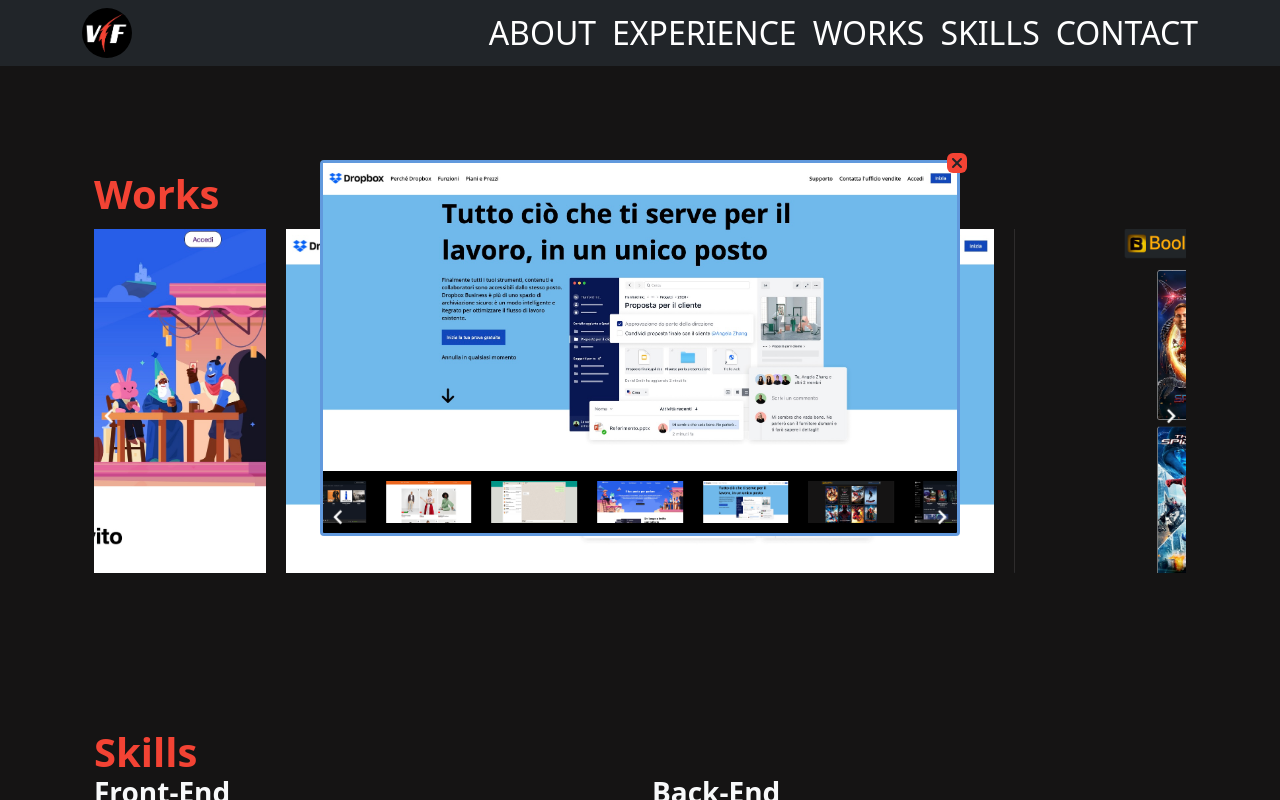
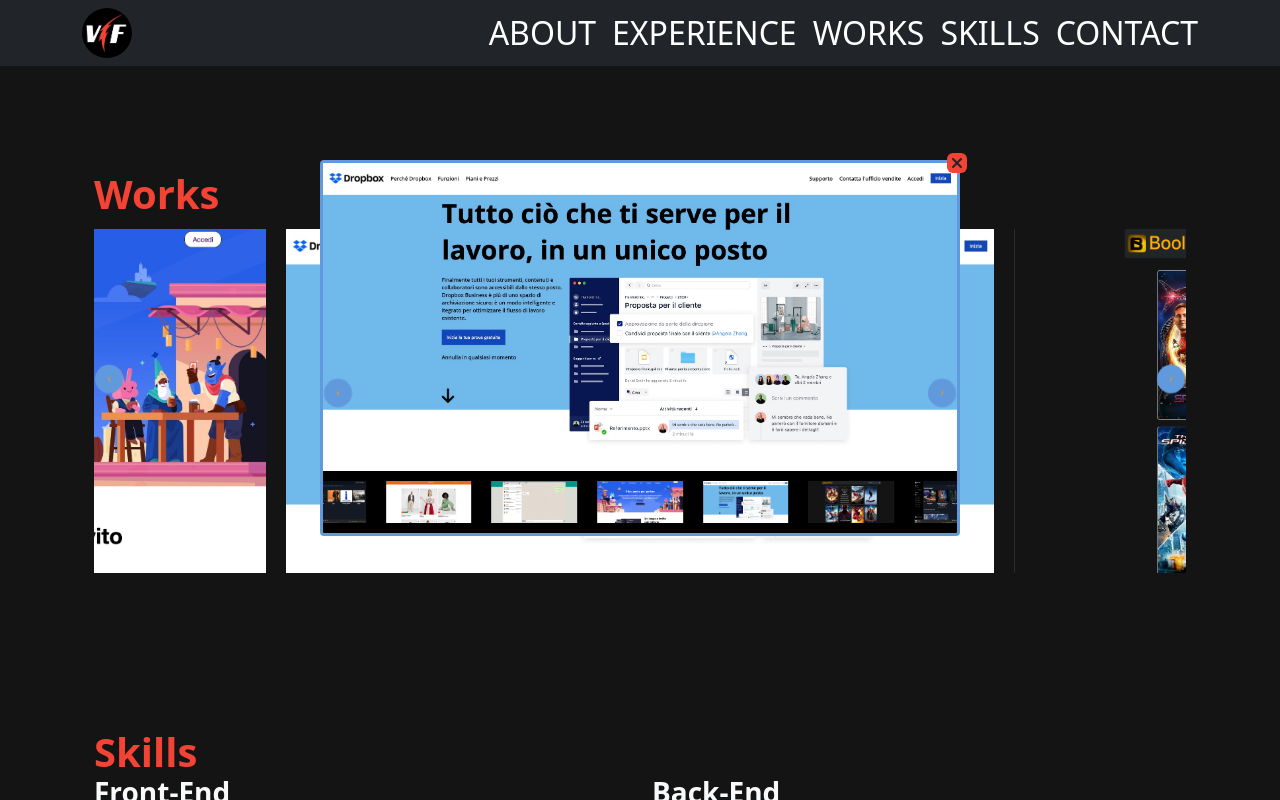
Before and after one commit to VolxDarkTV/portfolio-profile, a Vue app: page / in a window 1280 px wide. Both pictures are taken after a click on the picture 640 px from the left and 2100 px from the top of the page. Shown: the part 1700-2500 px from the top of the page. Built offline with nearby package versions, Linux system fonts and the light colour scheme.

Commit message:
fixed next & prev carousel btn

```diff
--- a/src/components/Work.vue
+++ b/src/components/Work.vue
@@ -71,7 +71,7 @@
                     </Slide>
 
                     <template #addons>
-                      <Navigation/>
+                      <Navigation class="my_navigation_preview"/>
                     </template>
                 </Carousel>
             </div>
@@ -79,10 +79,11 @@
         <Carousel :items-to-show="1.5" :wrap-around="true" :autoplay="5000">
             <Slide v-for="(slide, index) in myCarousel" :key="slide">
                 <img @click="setPreview(index)" :src="'./carousel/' + slide.img" alt="">
+
             </Slide>
 
             <template #addons>
-              <Navigation/>
+              <Navigation />
             </template>
         </Carousel>
     </section>
@@ -108,12 +109,24 @@
 }
 
 .carousel__prev{
-    color: #fff;
     transform: rotateY(-10deg) scale(0.95);
+
+    position: absolute;
+    top: 40%;
+    padding: 10px;
+    border-radius: 50%;
+    background-color: $brand_third;
+    color: $brand_fourth;
 }
 .carousel__next {
-  color: #fff;
-  transform: rotateY(10deg) scale(0.95);
+    transform: rotateY(10deg) scale(0.95);
+
+    position: absolute;
+    top: 40%;
+    padding: 10px;
+    border-radius: 50%;
+    background-color: $brand_third;
+    color: $brand_fourth;
 }
 
 // preview
@@ -147,6 +160,16 @@
     cursor: pointer;
 }
 
+// Navigation
+.my_navigation_preview{
+    position: absolute;
+    top: -150%;
+    padding: 10px;
+    border-radius: 50%;
+    background-color: $brand_third;
+    color: $brand_fourth;
+}
+
 // .preview-container:hover .my_close{
 //     position: absolute;
 //     top: -10px;
```
